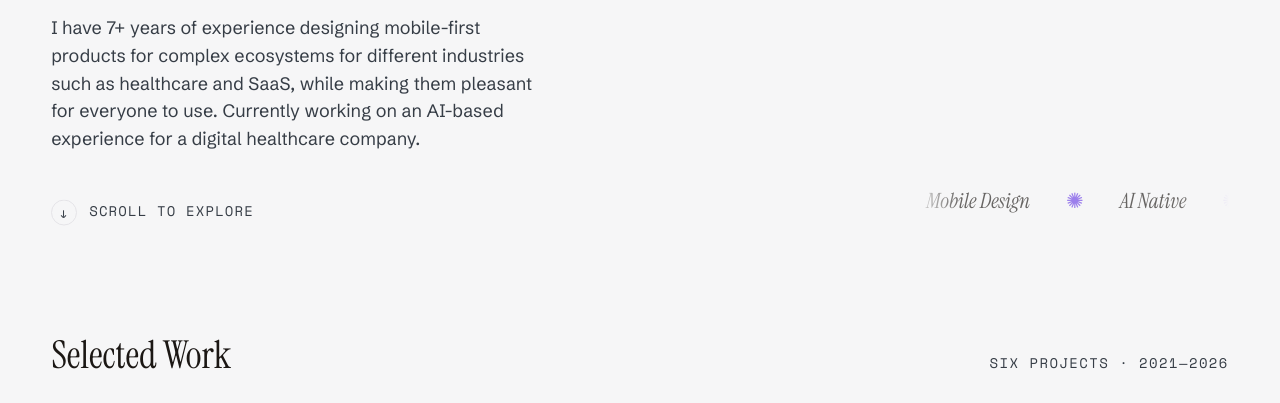
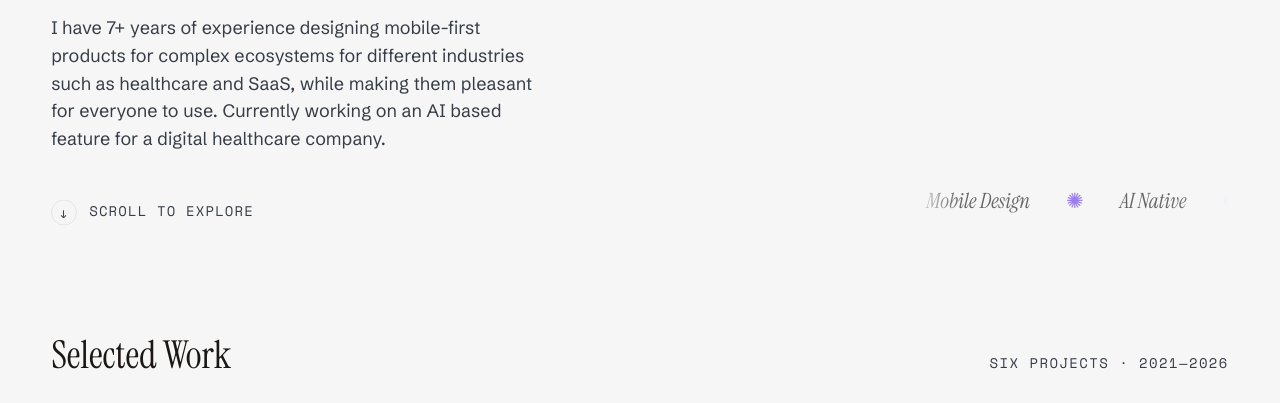
Before and after one commit to skhan-blip/portfolio, a plain HTML site: page index.html in a window 1280 px wide. Shown: the part 694-1097 px from the top of the page. Drawn offline with nearby package versions, Linux system fonts and the light colour scheme.

Commit message:
Tweak hero copy wording to "AI based feature"
Co-Authored-By: Claude Sonnet 5 <noreply@anthropic.com>

```diff
--- a/index.html
+++ b/index.html
@@ -243,7 +243,7 @@ footer .col a:hover{color:var(--accent)}
       <h1 class="h1 reveal" style="transition-delay:.26s">Mobile-first designer crafting <span class="it">experiences</span> that ship.</h1>
 
       <div class="sub reveal" style="transition-delay:.36s">
-        <p>I have 7+ years of experience designing mobile-first products for complex ecosystems for different industries such as healthcare and SaaS, while making them pleasant for everyone to use. Currently working on an AI-based experience for a digital healthcare company.</p>
+        <p>I have 7+ years of experience designing mobile-first products for complex ecosystems for different industries such as healthcare and SaaS, while making them pleasant for everyone to use. Currently working on an AI based feature for a digital healthcare company.</p>
       </div>
     </div>
     <div class="hero-art reveal"><img src="assets/bubble-green.svg" alt="Illustration of Sharukh Khan working on a laptop" /></div>
```
